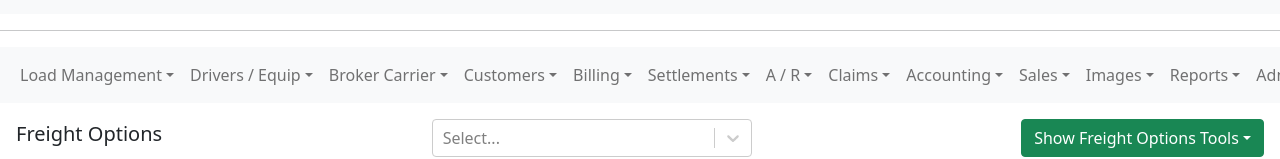
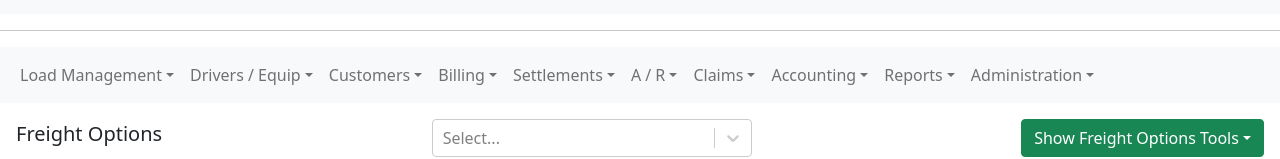
Before and after one commit to TousifProvat/Trasport-Pro, a React (Create React App) app: page / in a window 1280 px wide. Shown: the part 316-475 px from the top of the page. Built offline with nearby package versions, Linux system fonts and the light colour scheme.

Commit message:
broker carrier, sales, and images are commented out

```diff
--- a/src/Components/Navbars/Navbar2/Navbar2.js
+++ b/src/Components/Navbars/Navbar2/Navbar2.js
@@ -71,7 +71,7 @@ const Navbar2 = () => {
                 </NavDropdown>
               </NavDropdown>
 
-              <NavDropdown title="Broker Carrier" id="basic-nav-dropdown">
+              {/* <NavDropdown title="Broker Carrier" id="basic-nav-dropdown">
                 <NavDropdown.Item href="#action/3.1">
                   Add Broker Carrier
                 </NavDropdown.Item>
@@ -81,7 +81,7 @@ const Navbar2 = () => {
                 <NavDropdown.Item href="#action/3.3">
                   Carrier Sourcing
                 </NavDropdown.Item>
-                {/* <NavDropdown.Divider /> */}
+
                 <NavDropdown.Item href="#action/3.4">
                   Carrier Onboarding
                 </NavDropdown.Item>
@@ -96,7 +96,7 @@ const Navbar2 = () => {
                     Manage Carrier Qualifications
                   </NavDropdown.Item>
                 </NavDropdown>
-              </NavDropdown>
+              </NavDropdown> */}
 
               <NavDropdown title="Customers" id="basic-nav-dropdown">
                 <NavDropdown.Item href="#action/3.1">
@@ -542,7 +542,7 @@ const Navbar2 = () => {
                 </NavDropdown>
               </NavDropdown>
 
-              <NavDropdown title="Sales" id="basic-nav-dropdown">
+              {/* <NavDropdown title="Sales" id="basic-nav-dropdown">
                 <NavDropdown title="Lead & Accounts" id="basic-nav-dropdown">
                   <NavDropdown.Item href="#aSearchction/3.1">
                     Add Lead
@@ -575,9 +575,9 @@ const Navbar2 = () => {
                     Manage Dispositions
                   </NavDropdown.Item>
                 </NavDropdown>
-              </NavDropdown>
+              </NavDropdown> */}
 
-              <NavDropdown title="Images" id="basic-nav-dropdown">
+              {/* <NavDropdown title="Images" id="basic-nav-dropdown">
                 <NavDropdown.Item href="#aSearchction/3.1">
                   Image Indexing
                 </NavDropdown.Item>
@@ -587,7 +587,7 @@ const Navbar2 = () => {
                 <NavDropdown.Item href="#aSearchction/3.1">
                   Manage Documents Type
                 </NavDropdown.Item>
-              </NavDropdown>
+              </NavDropdown> */}
 
               <NavDropdown title="Reports" id="basic-nav-dropdown">
                 <NavDropdown title="Optional Reports" id="basic-nav-dropdown">
```
Also changed, not shown: src/Components/SearchTerminal/SearchTerminal.js (line endings or trailing spaces).
